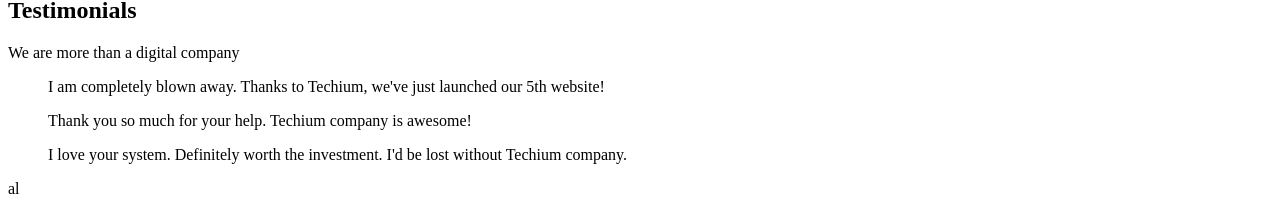
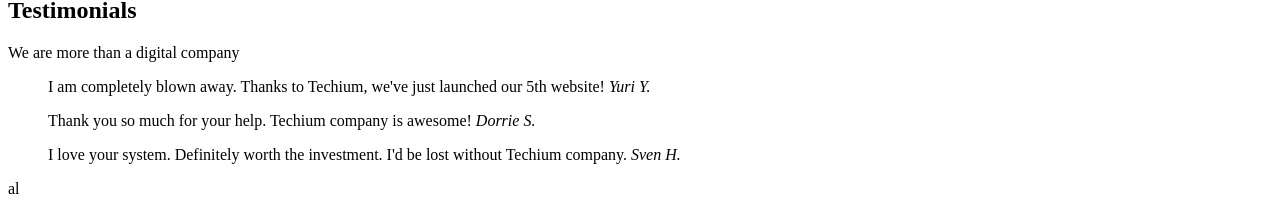
Before and after one commit to Bo1atit0/alx-frontend, a plain HTML site: page 0x00-html_advanced/29-index.html in a window 1280 px wide. Shown: the part 1931-2145 px from the top of the page. Drawn offline with Linux system fonts and the light colour scheme.

Commit message:
Added blockquotes and cite to the testimonial section

```diff
--- a/0x00-html_advanced/29-index.html
+++ b/0x00-html_advanced/29-index.html
@@ -188,21 +188,25 @@
 
                     <div>
                         <article>
-                            <blockquote cite="Yuri Y.">
+                            <blockquote>
                                 I am completely blown away.
                                 Thanks to Techium, we've just launched our 5th website!
+                                <cite>Yuri Y.</cite>
                             </blockquote>
                         </article>
 
                         <article>
-                            <blockquote cite="Dorrie S.">
+                            <blockquote>
                                 Thank you so much for your help. Techium company is awesome!
+                                <cite>Dorrie S.</cite>
                             </blockquote>
                         </article>
                         <article>
-                            <blockquote cite="Sven H.">
+                            <blockquote>
                                 I love your system. Definitely worth the investment.
                                 I'd be lost without Techium company.
+                                <cite>Sven H.
+                                </cite>
                             </blockquote>
                         </article>
                     </div>
```
